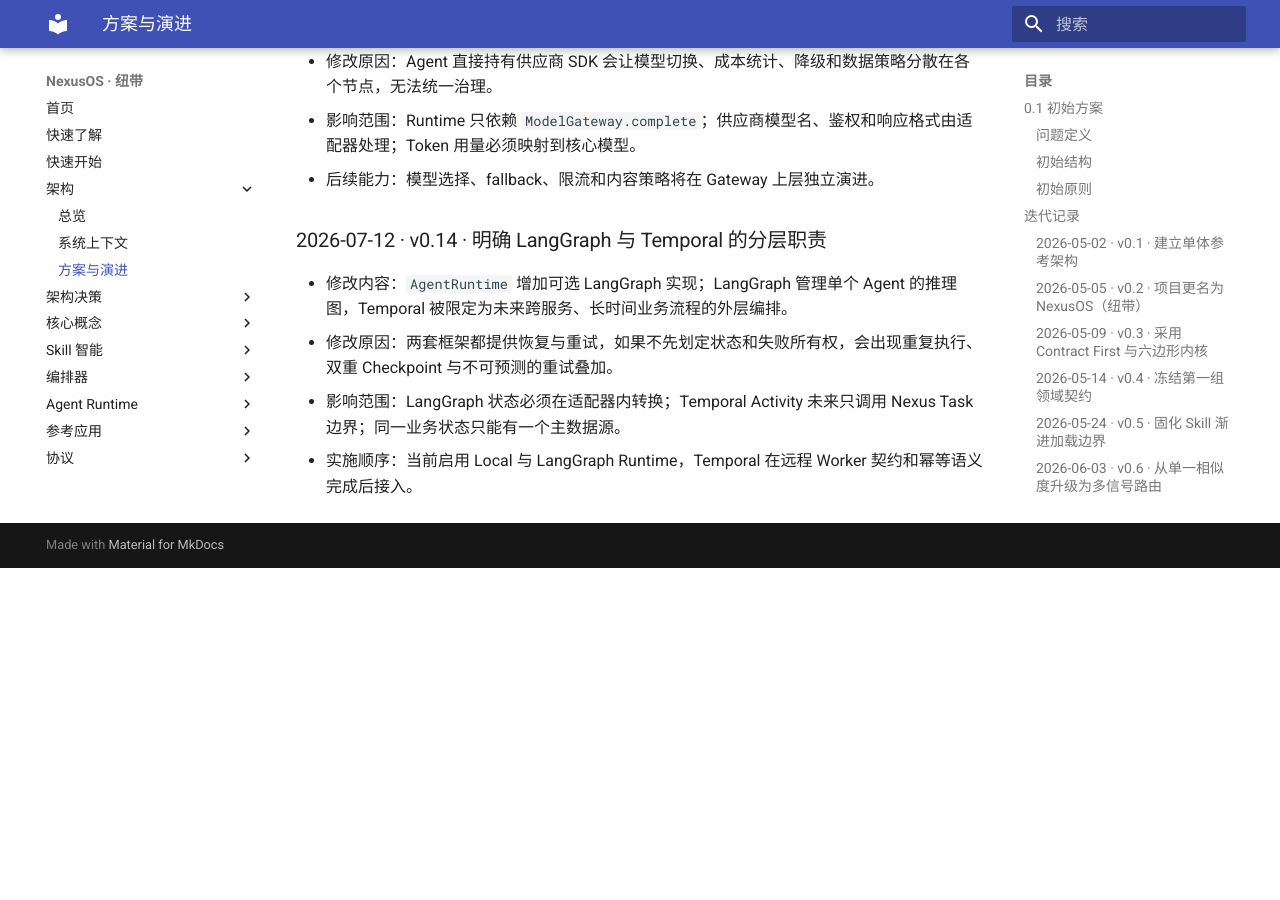
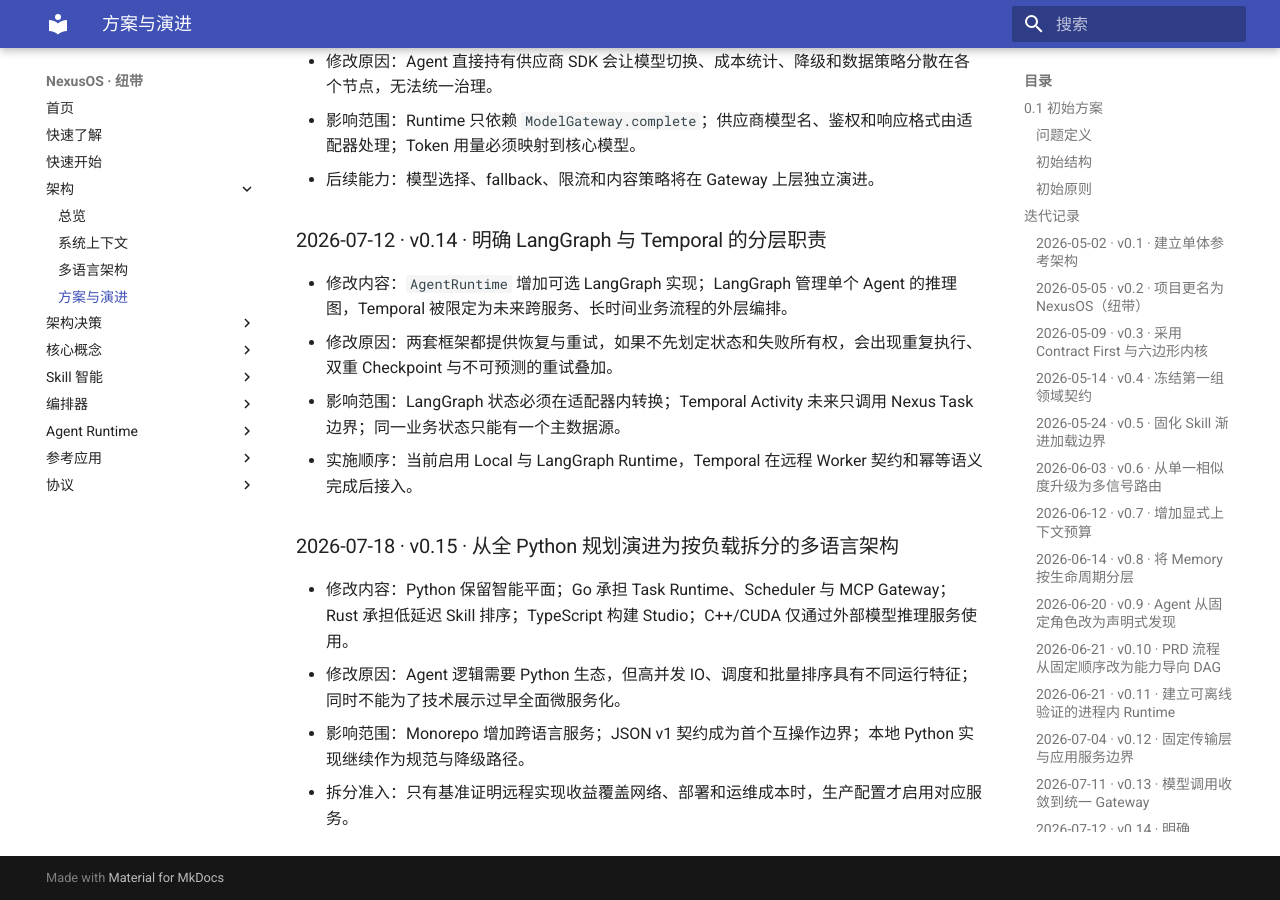
Before and after one commit to iboosky3/NexusOS, an MkDocs documentation site: the page built from docs/architecture/architecture-evolution.md, in a window 1280 px wide and 900 px high, scrolled down 4521 px. Built offline with MkDocs 1.6.1 and Material for MkDocs 9.7.7, drawn with Linux system fonts in a browser that asks for light colours; before the commit the page ends 5089 px from its top, so only the background shows below that.

Commit message:
docs(architecture): define measured polyglot service boundaries
Changes: assign Python to the intelligence plane, Go to concurrent runtime and MCP workloads, Rust to low-latency skill ranking, and TypeScript to Studio; keep C++ and CUDA behind external inference services; define ownership, failure, fallback, and split-admission rules; add ADR-0003.

Rationale: the working Python reference proves the contracts but does not make one language optimal for every workload. The design introduces remote services only where benchmarks justify their network and operational cost, preserving in-process fallbacks.

Architecture: JSON v1 is the initial interoperability contract; service boundaries require explicit timeouts, idempotency, compatibility, and graceful degradation.

Affected modules:
- Architecture decision records
- Architecture documentation
- Documentation site configuration

```diff
--- /dev/null
+++ b/docs/adr/0003-polyglot-boundaries.md
@@ -0,0 +1,20 @@
+# ADR-0003：按负载特征采用多语言服务
+
+- 日期：2026-07-18
+- 状态：已接受
+
+## 背景
+
+Python 参考内核已经证明契约和 PRD 闭环，但未来的大量任务调度、工具连接和 Skill 批量排序具有不同负载特征。全部使用 Python 会增加并发服务的运行成本；直接全面微服务化又会过早引入网络与运维复杂度。
+
+## 决策
+
+保留 Python 作为规范实现与智能平面，逐步增加 Go Runtime、Go MCP Gateway 和 Rust Skill Router。所有远程实现必须与 Python 端口保持契约等价，并提供进程内降级实现。TypeScript 只负责 Studio，C++/CUDA 通过外部模型服务使用。
+
+## 后果
+
+- 仓库采用 Monorepo 管理跨语言契约和测试夹具。
+- 服务拆分必须有基准数据，不以语言偏好为依据。
+- JSON v1 契约先行，后续可根据性能数据升级为 gRPC。
+- CI 需要分别验证 Python、Go、Rust 与 TypeScript。
+- 版本兼容、超时、幂等和降级成为服务边界的强制要求。
--- a/docs/architecture/architecture-evolution.md
+++ b/docs/architecture/architecture-evolution.md
@@ -128,3 +128,10 @@
 - 修改原因：两套框架都提供恢复与重试，如果不先划定状态和失败所有权，会出现重复执行、双重 Checkpoint 与不可预测的重试叠加。
 - 影响范围：LangGraph 状态必须在适配器内转换；Temporal Activity 未来只调用 Nexus Task 边界；同一业务状态只能有一个主数据源。
 - 实施顺序：当前启用 Local 与 LangGraph Runtime，Temporal 在远程 Worker 契约和幂等语义完成后接入。
+
+### 2026-07-18 · v0.15 · 从全 Python 规划演进为按负载拆分的多语言架构
+
+- 修改内容：Python 保留智能平面；Go 承担 Task Runtime、Scheduler 与 MCP Gateway；Rust 承担低延迟 Skill 排序；TypeScript 构建 Studio；C++/CUDA 仅通过外部模型推理服务使用。
+- 修改原因：Agent 逻辑需要 Python 生态，但高并发 IO、调度和批量排序具有不同运行特征；同时不能为了技术展示过早全面微服务化。
+- 影响范围：Monorepo 增加跨语言服务；JSON v1 契约成为首个互操作边界；本地 Python 实现继续作为规范与降级路径。
+- 拆分准入：只有基准证明远程实现收益覆盖网络、部署和运维成本时，生产配置才启用对应服务。
--- a/mkdocs.yml
+++ b/mkdocs.yml
@@ -18,11 +18,13 @@
   - 架构:
       - 总览: architecture/overview.md
       - 系统上下文: architecture/system-context.md
+      - 多语言架构: architecture/polyglot-design.md
       - 方案与演进: architecture/architecture-evolution.md
   - 架构决策:
       - 索引: adr/index.md
       - Contract First: adr/0001-contract-first.md
       - Runtime 职责边界: adr/0002-runtime-boundaries.md
+      - 多语言服务边界: adr/0003-polyglot-boundaries.md
   - 核心概念:
       - Agent 与动态发现: concepts/agent.md
       - Skill 与渐进加载: concepts/skill.md
```
Also changed, not shown: docs/adr/index.md (+1 -0 lines), docs/architecture/polyglot-design.md (added, +48 -0 lines).
